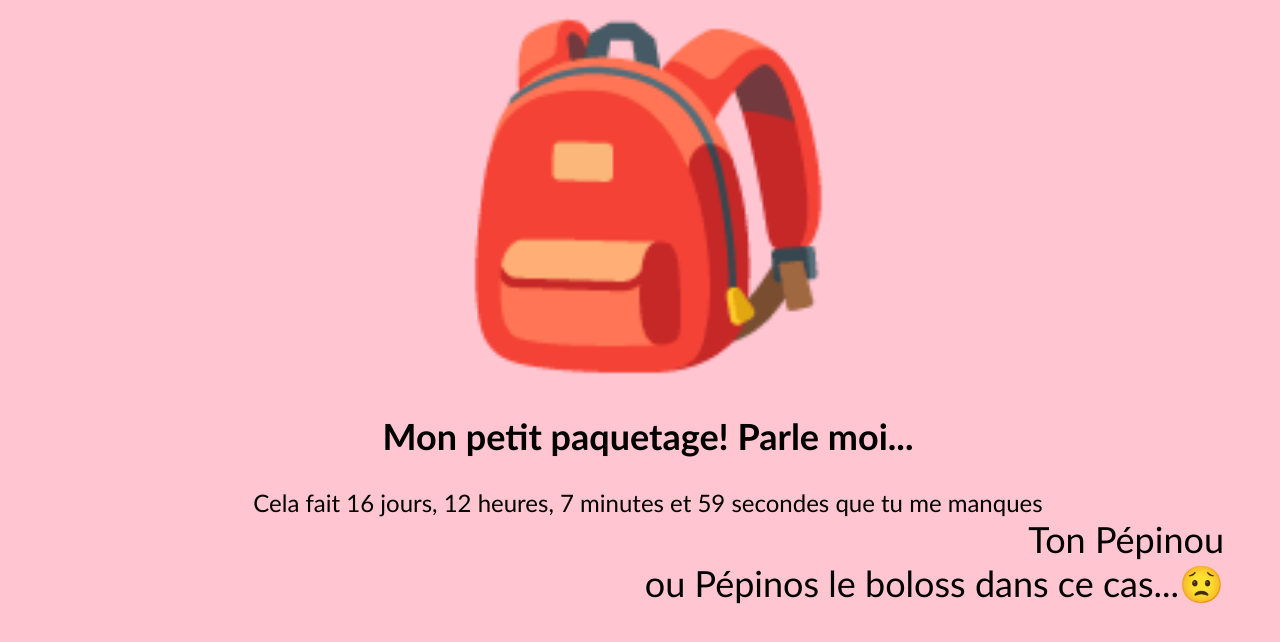
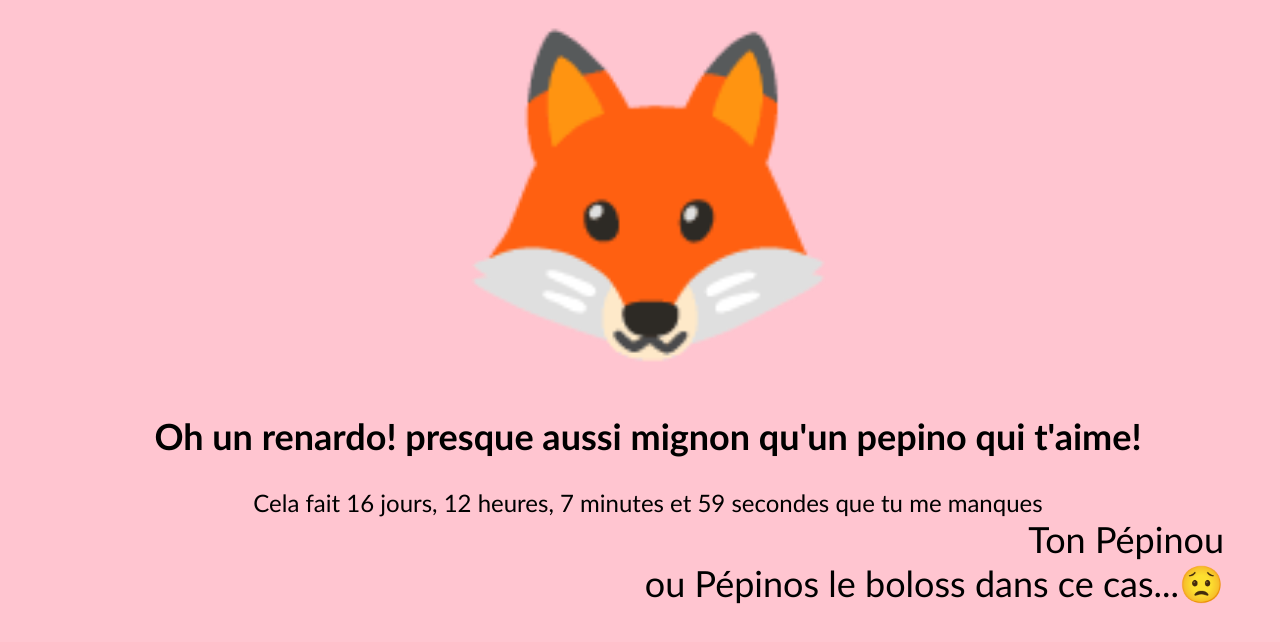
Before and after one commit to ArthurGuillard/ArthurGuillard.github.io, a plain HTML site: page index.html in a window 1280 px wide. Drawn offline with Linux system fonts and the light colour scheme.

Commit message:
update renardo

```diff
--- a/index.html
+++ b/index.html
@@ -9,19 +9,11 @@
     <body>
         <script type="application/javascript">
             /*
-            <div class="paquetage">
                 <span role="img" aria-label={"petitPaquetage"}>🎒️</span>
-            </div>
-            <div>
-
                 <span role="img" aria-label={"heart"}>❤️</span>
-            </div>
-             <div class="rouleboulle">
+                <span  role="img" aria-label={"licornotte"}>🦄</span>
                 <span  role="img" aria-label={"rouleboulle"}>💏️</span>
-            </div>
-            <div>
-                <span  role="img" aria-label={"rouleboulle"}>🦄</span>
-            </div>
+                <span  role="img" aria-label={"renardo"}>🦊</span>
              */
           const getChronometerMessage = () => {
             let dateNow = new Date();
@@ -49,11 +41,11 @@
         </script>
         <div class="CharlotteMain">
             <div class="CharlotteEmoji">
-                <span role="img" aria-label={"petitPaquetage"}>🎒️</span>
+                <span  role="img" aria-label={"renardo"}>🦊</span>
             </div>
             <div class="CharlotteMessage">
                 <h2>
-                    Mon petit paquetage! Parle moi...
+                    Oh un renardo! presque aussi mignon qu'un pepino qui t'aime!
                 </h2>
             </div>
             <div id="iMissYouCounter" class="IMissYouCounter">
```
